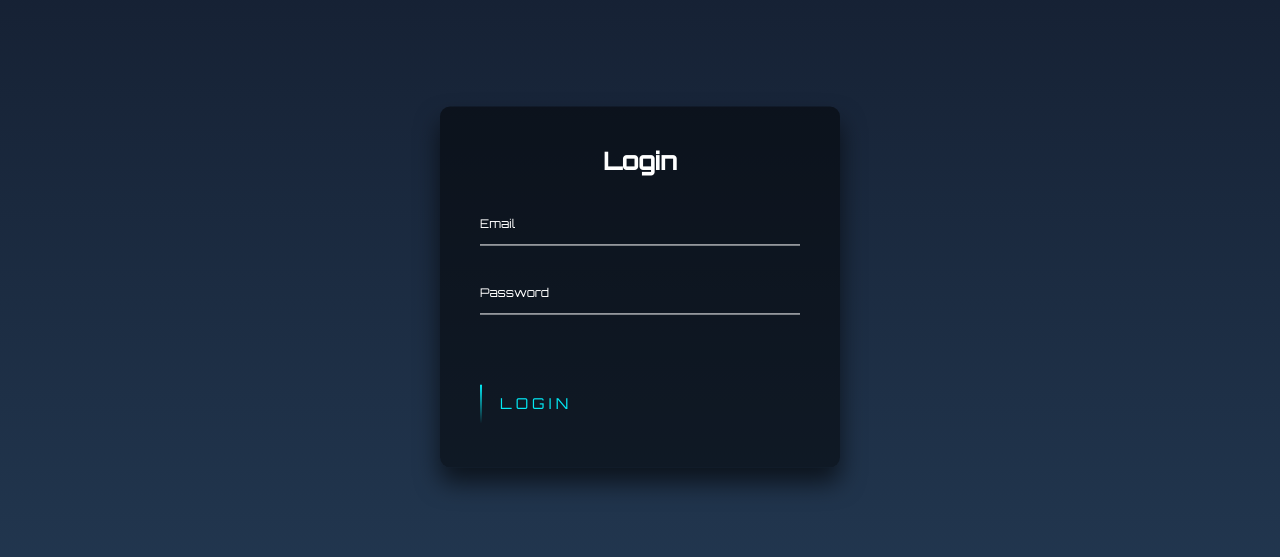
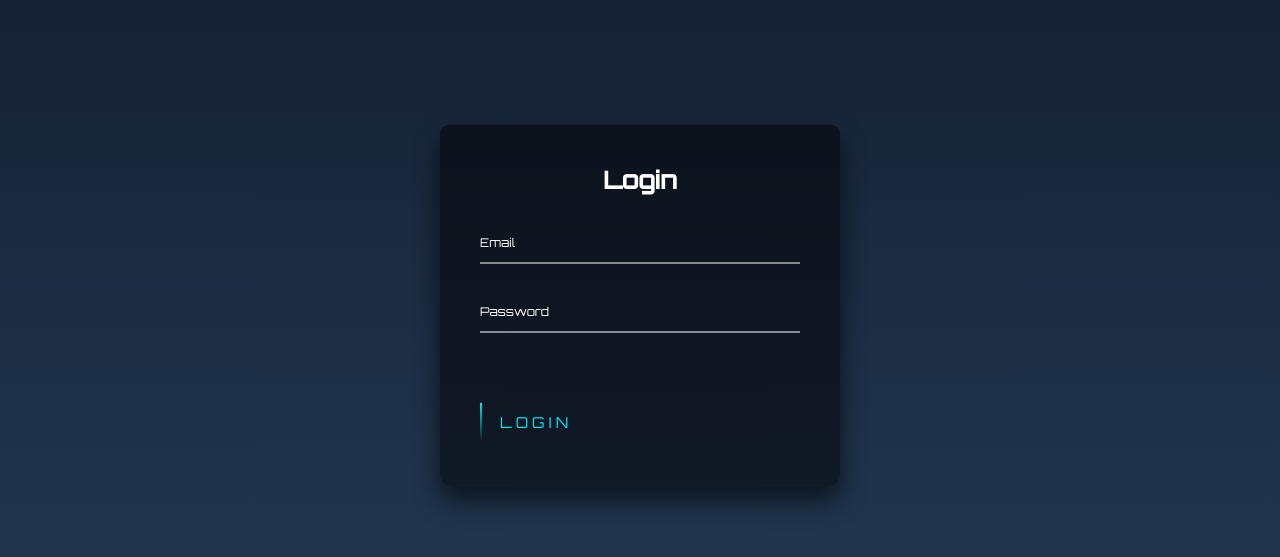
Before and after one commit to fpezcara/Frontend---Habit-Tracker, a plain HTML site: page login.html in a window 1280 px wide. Shown: the part 95-652 px from the top of the page. Drawn offline with Linux system fonts and the light colour scheme.

Commit message:
moved signup-box into perfect center screen

```diff
--- a/signup.css
+++ b/signup.css
@@ -40,7 +40,7 @@
 left: 50%;
 width: 400px;
 padding: 40px;
-transform: translate(-50%, -55%);
+transform: translate(-50%, -50%);
 background: rgba(0, 0, 0, 0.5);
 box-sizing: border-box;
 box-shadow: 0 15px 25px rgba(0,0,0,.6);
```
